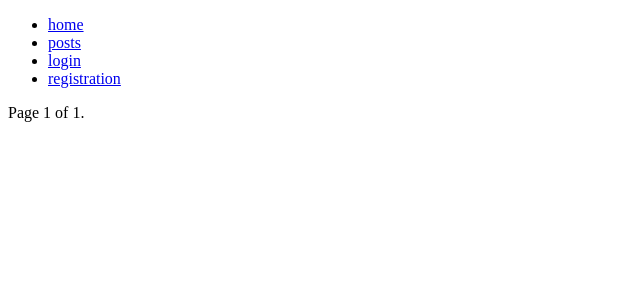
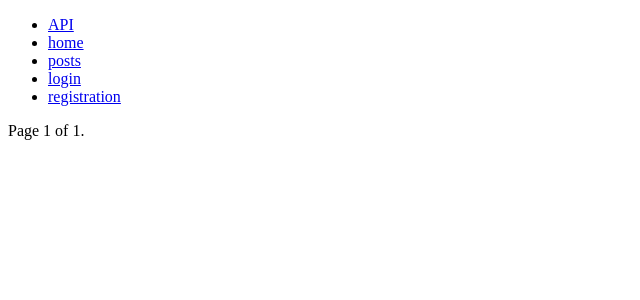
Before and after one commit to datotoda/easy_blog, a Django app: page /posts/ in a window 1280 px wide. Shown: the top 300 px of the page, without its empty margins (0-640 px from the left). Run offline with Django 4.2, Linux system fonts and the light colour scheme; data that the repository does not hold is empty.

Commit message:
Add api-root link in navbar

```diff
--- a/templates/base.html
+++ b/templates/base.html
@@ -8,6 +8,7 @@
     <body>
 
         <ul>
+            <li><a href="{% url 'api:api-root' %}">API</a></li>
             <li><a href={% url 'blog:home' %}>home</a></li>
             <li><a href="{% url 'blog:post-list' %}">posts</a></li>
             {% if not request.user.is_authenticated %}
```
